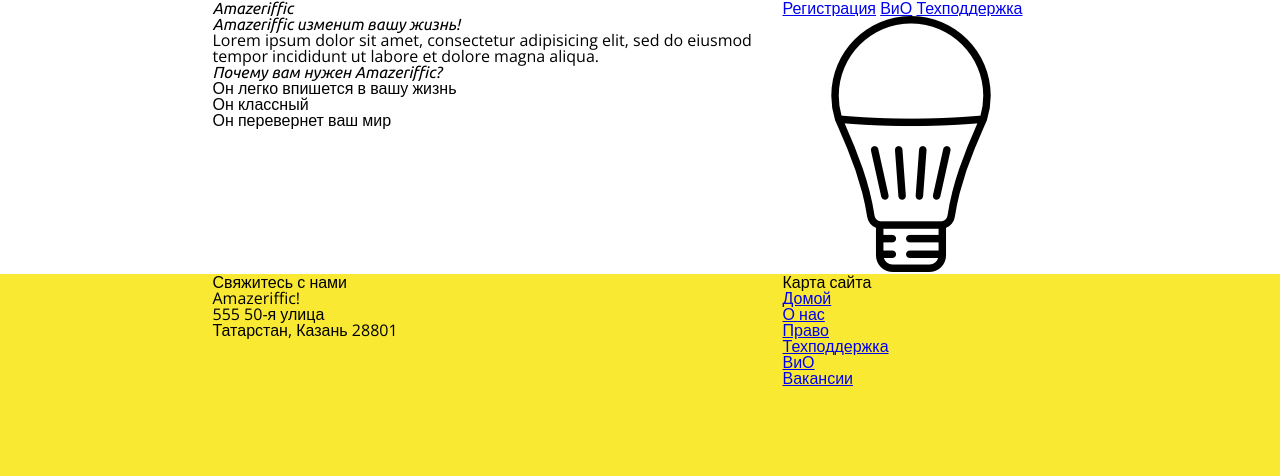
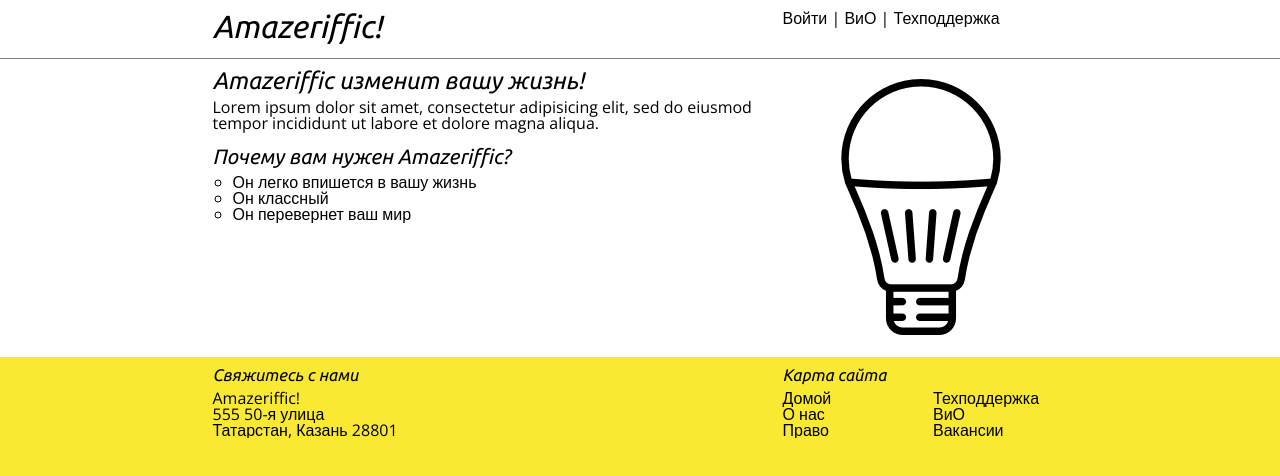
Before and after one commit to Kamuro-tan/Web_lab_4, a plain HTML site: page index.html in a window 1280 px wide. Drawn offline with nearby package versions, Linux system fonts and the light colour scheme.

Commit message:
End 4th lab.

```diff
--- a/index.html
+++ b/index.html
@@ -15,14 +15,15 @@
 <body>
     <header>
         <div class="container">
-            <h1>Amazeriffic</h1>
+            <a href="index.html">
+                <h1>Amazeriffic!</h1>
+            </a>
             <nav>
-                <a href="#">Регистрация</a>
-                <a href="faq.html">ВиО</a>
+                <a href="#">Войти</a> |
+                <a href="faq.html">ВиО</a> |
                 <a href="#">Техподдержка</a>
             </nav>
         </div>
-
     </header>
 
     <main>
@@ -31,12 +32,14 @@
                 <h2>Amazeriffic изменит вашу жизнь!</h2>
                 <p>Lorem ipsum dolor sit amet, consectetur adipisicing elit, sed do eiusmod tempor
                     incididunt ut labore et dolore magna aliqua.</p>
+                <br>
                 <h3>Почему вам нужен Amazeriffic?</h3>
                 <ul>
                     <li>Он легко впишется в вашу жизнь</li>
                     <li>Он классный</li>
                     <li>Он перевернет ваш мир</li>
                 </ul>
+                <br>
             </div>
 
             <div class="rigth">
@@ -58,7 +61,7 @@
             <div class="sitemap">
                 <h5>Карта сайта</h5>
                 <ul>
-                    <li><a href="#">Домой</a></li>
+                    <li><a href="index.html">Домой</a></li>
                     <li><a href="#">О нас</a></li>
                     <li><a href="#">Право</a></li>
                     <li><a href="#">Техподдержка</a></li>
--- a/style.css
+++ b/style.css
@@ -16,11 +16,13 @@ header .container, main .container, footer .container {
 header {
     background: white;
     overflow: auto;
+    padding: 10px;
+    border-bottom: 1px solid gray;
 }
 
 header h1 {
     float: left;
-    width: 570px;
+    font-size: 2em;
 }
 
 header nav {
@@ -28,9 +30,11 @@ header nav {
     width: 285px;
 }
 
+
 main {
     background: white;
     overflow: hidden;
+    padding: 10px 0;
 }
 
 main .left {
@@ -43,8 +47,22 @@ main .rigth {
     width: 285px;
 }
 
+main img {
+    padding: 10px;
+}
+
+main ul {
+    list-style-type: circle;
+}
+
+main li {
+    margin-left: 20px;
+}
+
+
 footer {
     overflow: hidden;
+    padding-top: 10px;
 }
 
 footer .contact {
@@ -57,6 +75,33 @@ footer .sitemap {
     width: 285px;
 }
 
-h1, h2, h3, h4 {
+footer .sitemap ul {
+    column-count: 2;
+}
+
+
+h1, h2, h3, h4, h5 {
     font-family: 'Ubuntu', sans-serif;
+    margin-bottom: 6px;
 }
+
+h2 {
+    font-size: 1.5em;
+}
+
+h3 {
+    font-size: 1.3em;
+}
+
+h5 {
+    font-size: 1.05em;
+}
+
+a {
+    color: black;
+    text-decoration: none;
+}
+
+a:hover {
+    color: blue;
+}
```
Also changed, not shown: faq.html (+8 -4 lines).
